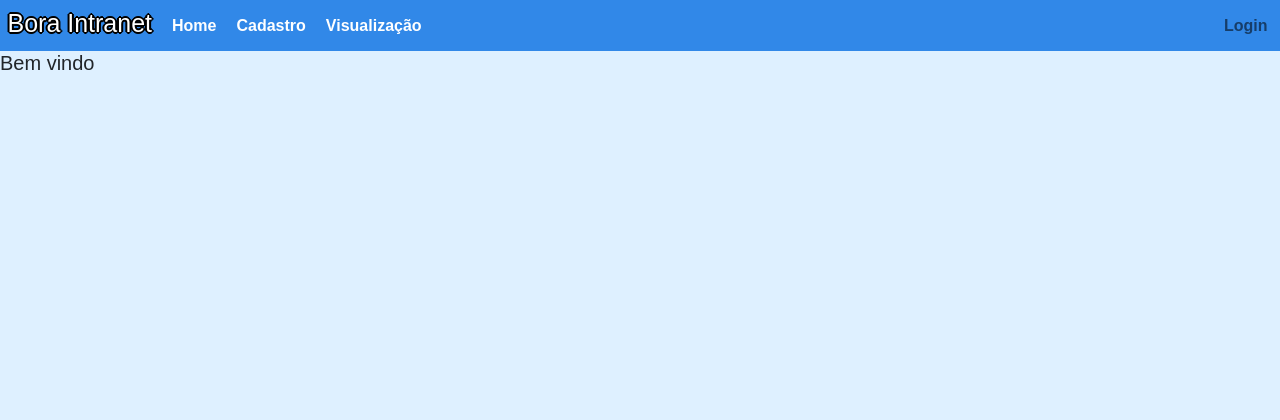
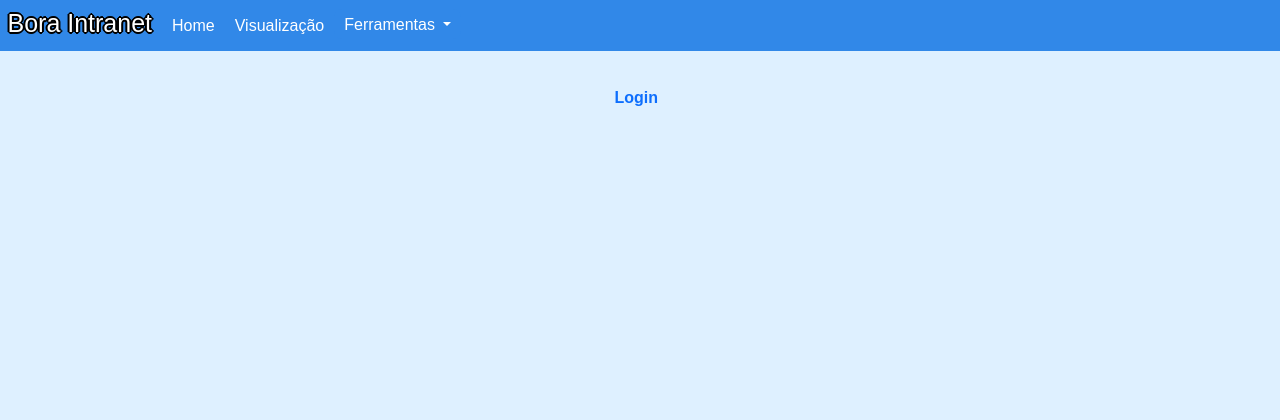
Before and after one commit to boradesenvolvimento/portaria, a Django app: page / in a window 1280 px wide. Shown: the top 420 px of the page. Run offline with Django 3.2, Linux system fonts and the light colour scheme; some libraries are stand-ins or nearby versions.

Commit message:
mudanças nas templates

```diff
--- a/portaria/static/portaria/style.css
+++ b/portaria/static/portaria/style.css
@@ -43,7 +43,7 @@ body{
 }
 .menutext-navbar{
     font-family: Poppins, sans-serif;
-    font-weight: 900;
+    margin: 0;
 }
 
 .nav-link1{
--- a/portaria/templates/base.html
+++ b/portaria/templates/base.html
@@ -4,10 +4,9 @@
     <meta name="viewport" content="width=device-width, initial-scale=2">
     <meta charset="UTF-8">
     <title>Bora</title>
-    <!-- Bootstrap -->
-    <link href="https://cdn.jsdelivr.net/npm/bootstrap@5.1.0/dist/css/bootstrap.min.css" rel="stylesheet" integrity="sha384-KyZXEAg3QhqLMpG8r+8fhAXLRk2vvoC2f3B09zVXn8CA5QIVfZOJ3BCsw2P0p/We" crossorigin="anonymous">
-    <!-- Jquery -->
-    <script src="https://code.jquery.com/jquery-3.3.1.slim.min.js" integrity="sha384-q8i/X+965DzO0rT7abK41JStQIAqVgRVzpbzo5smXKp4YfRvH+8abtTE1Pi6jizo" crossorigin="anonymous"></script>
+    <!-- CSS -->
+    <link href="https://cdn.jsdelivr.net/npm/bootstrap@5.1.1/dist/css/bootstrap.min.css" rel="stylesheet" integrity="sha384-F3w7mX95PdgyTmZZMECAngseQB83DfGTowi0iMjiWaeVhAn4FJkqJByhZMI3AhiU" crossorigin="anonymous">
+    <script src="https://cdn.jsdelivr.net/npm/bootstrap@5.1.1/dist/js/bootstrap.bundle.min.js" integrity="sha384-/bQdsTh/da6pkI1MST/rWKFNjaCP5gBSY4sEBT38Q/9RBh9AH40zEOg7Hlq2THRZ" crossorigin="anonymous"></script>
 
     <!-- Datepicker -->
     <link rel="stylesheet" href="https://cdnjs.cloudflare.com/ajax/libs/datepicker/0.6.5/datepicker.min.css" integrity="sha256-b88RdwbRJEzRx95nCuuva+hO5ExvXXnpX+78h8DjyOE=" crossorigin="anonymous" />
@@ -19,7 +18,8 @@
 
 </head>
 <body>
-{% include "navbar.html" %}
+{% include 'navbar.html' %}
+
 
 {% block content %}
 {% endblock %}
--- a/portaria/templates/navbar.html
+++ b/portaria/templates/navbar.html
@@ -1,30 +1,33 @@
-  <nav class="navbar navbar-expand navbar-light" style="background-color: #3188E8;">
+  <nav class="navbar navbar-expand-lg navbar-light mb-2" style="background-color: #3188E8;">
       <div class="container-fluid">
       <a class="navbar-brand">
           <h1 class="maintext-navbar">Bora Intranet</h1>
       </a>
-      <div class="collapse navbar-collapse menutext-navbar" id="navbarNav">
+      <button class="navbar-toggler" type="button" data-bs-toggle="collapse" data-bs-target="#navbarSupportedContent" aria-controls="navbarSupportedContent" aria-expanded="false" aria-label="Toggle navigation">
+      <span class="navbar-toggler-icon"></span>
+    </button>
+      <div class="collapse navbar-collapse menutext-navbar" id="navbarSupportedContent">
         <ul class="navbar-nav">
           <li class="nav-item">
             <a class="nav-link1" aria-current="page" href="/">Home</a>
           </li>
-          <li class="nav-item">
-            <a class="nav-link1" href="/cadastro/">Cadastro</a>
-          </li>
+
           <li class="nav-item">
             <a class="nav-link1" href="/visualizacao/">Visualização</a>
           </li>
+          <div class="dropdown">
+            <button class="dropdown-toggle menutext-navbar nav-link1" type="button" style="background-color: #3188E8;" id="dropdownMenuButton1" data-bs-toggle="dropdown" aria-expanded="false">
+              Ferramentas
+            </button>
+            <ul class="dropdown-menu" style="background-color: #3188E8;" aria-labelledby="dropdownMenuButton1">
+              <li class="nav-item">
+                <a class="nav-link1" href="/cadastro/">Cadastro</a>
+              </li>
+              <li class="nav-item"><a class="dropdown-item nav-link1" href="/outputs/">Gerar CSVs</a></li>
+            </ul>
+          </div>
         </ul>
       </div>
-      <div>
-        <ul class="navbar-nav user-navbar">
-          {% if user.is_authenticated %}
-            <li class="nav-item">{{ user.get_username }}</li>
-            <li class="nav-item"><a href="{% url 'logout'%}?next={{request.path}}" class="nav-link">Logout</a></li>
-          {% else %}
-            <li class="nav-item"><a href="{% url 'login'%}?next={{request.path}}" class="nav-link">Login</a></li>
-          {% endif %}
-        </ul>
-        </div>
-      </div>
+    </div>
+
   </nav>
--- a/portaria/templates/portaria/index.html
+++ b/portaria/templates/portaria/index.html
@@ -1,5 +1,16 @@
 {% extends 'base.html' %}
 {% block content %}
-    <h2>Bem vindo</h2>
+    <div class="container mt-5">
+        <div class="row">
+    <ul class="navbar-nav user-navbar">
+          {% if user.is_authenticated %}
+            <li class="nav-item">Bem vindo, {{ user.get_username }}</li>
+            <li class="nav-item"><a href="{% url 'logout'%}?next={{request.path}}" class="nav-link">Logout</a></li>
+          {% else %}
+            <li class="nav-item"><a href="{% url 'login'%}?next={{request.path}}" class="nav-link">Login</a></li>
+          {% endif %}
+        </ul>
+            </div>
+    </div>
 
 {% endblock %}
--- a/portaria/urls.py
+++ b/portaria/urls.py
@@ -8,6 +8,7 @@ urlpatterns = [
     path('cadastro/', views.cadastro, name='cadastro'),
     path('cadastro/cadastroentrada/', views.cadastroentrada, name='cadastroentrada'),
     path('cadastro/<str:placa_id>/cadastrosaida/', views.cadastrosaida, name='cadastrosaida'),
+    path('outputs/', views.outputs, name='outputs'),
     path(r'export-csv/', views.get_portaria_csv, name='get_portaria_csv')
 
 ]
--- a/portaria/views.py
+++ b/portaria/views.py
@@ -79,6 +79,9 @@ def cadastro(request):
     else:
         auth_message = 'Usuário não autenticado, por favor logue novamente'
         return render(request, 'portaria/cadastro.html', {'auth_message': auth_message})
+
+def outputs(request):
+    return render(request, 'portaria/outputs.html')
 #fim das views
 
 
```
Also changed, not shown: portaria/templates/portaria/cadastro.html (+4 -17 lines), portaria/templates/portaria/outputs.html (added, +29 -0 lines).
